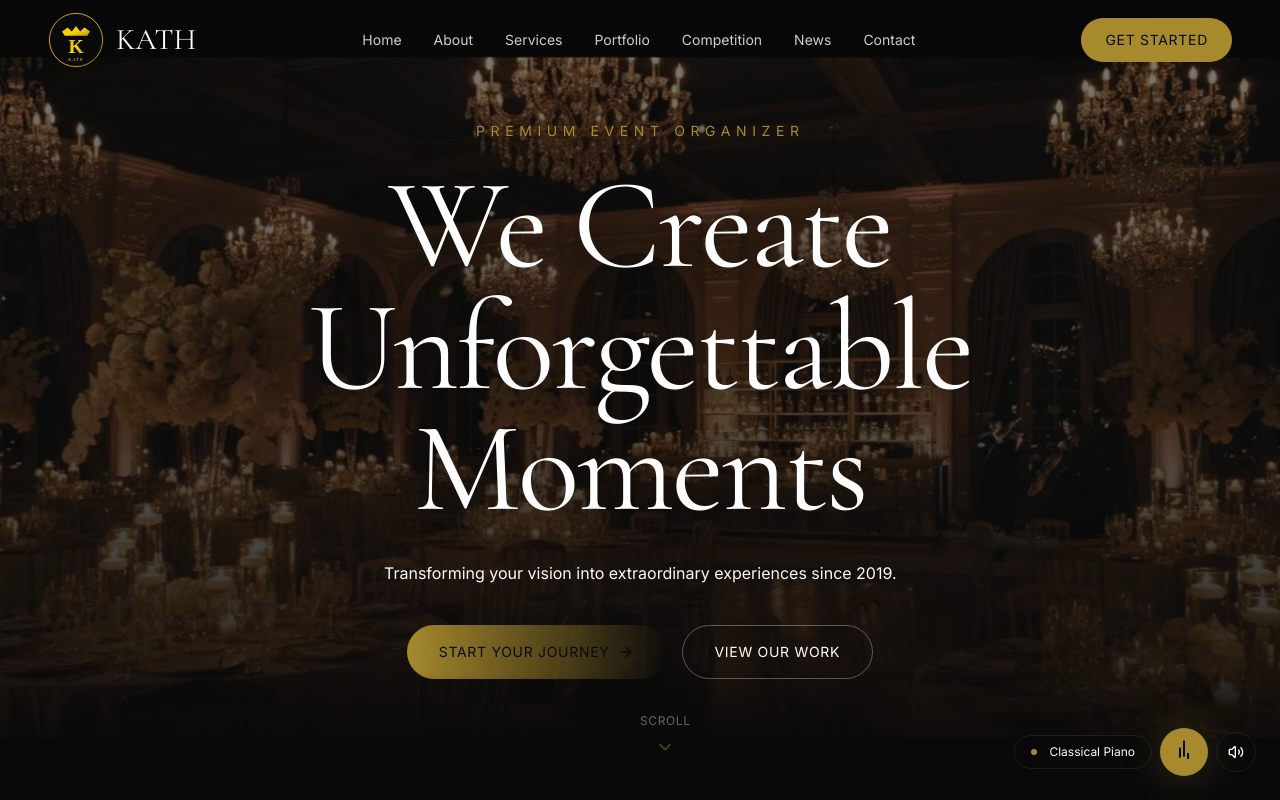
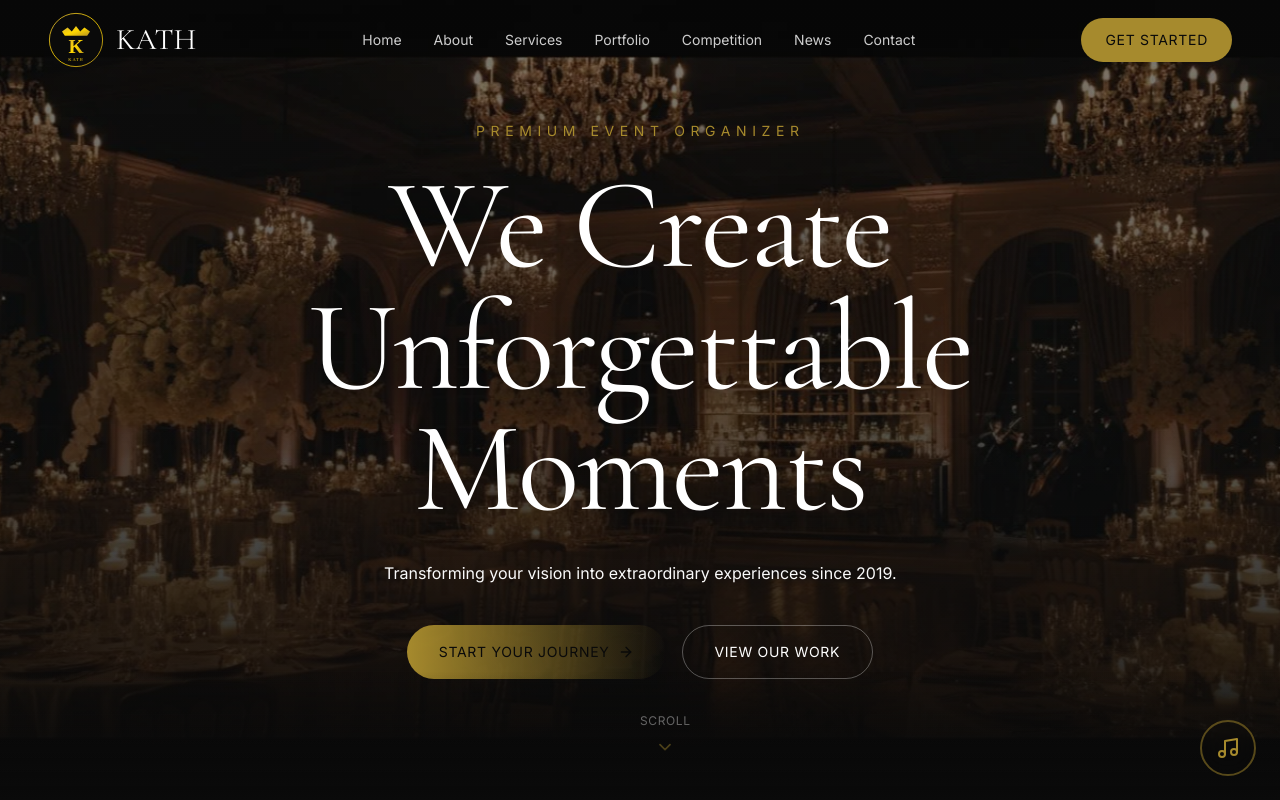
Before and after one commit to fauzan171/kath-landingPage, a React (Vite) app: page / in a window 1280 px wide. Shown: the top 800 px of the page. Built offline with nearby package versions, Linux system fonts and the light colour scheme.

Commit message:
fix: Simple music toggle button
- Remove autoplay, music starts paused
- Click music button to start playing
- Visualizer animation when playing
- Mute button appears when music is on

```diff
--- a/src/components/BackgroundMusic.tsx
+++ b/src/components/BackgroundMusic.tsx
@@ -5,82 +5,22 @@ const BackgroundMusic = () => {
   const audioRef = useRef<HTMLAudioElement | null>(null);
   const [isPlaying, setIsPlaying] = useState(false);
   const [isMuted, setIsMuted] = useState(false);
-  const intervalRef = useRef<ReturnType<typeof setInterval> | null>(null);
 
   useEffect(() => {
-    // Create audio element with autoplay attributes
-    const audio = document.createElement('audio');
-    audio.setAttribute('autoplay', 'true');
-    audio.setAttribute('loop', 'true');
-    audio.setAttribute('preload', 'auto');
+    // Create audio element tapi jangan autoplay
+    const audio = new Audio();
+    audio.loop = true;
     audio.volume = 0.4;
-    audio.muted = false;
+    audio.preload = 'auto';
 
     // Classical piano music
     audio.src = 'https://cdn.pixabay.com/download/audio/2022/05/27/audio_1808fbf07a.mp3?filename=classical-piano-101-bpm-121529.mp3';
 
-    document.body.appendChild(audio);
     audioRef.current = audio;
 
-    const startPlayback = () => {
-      if (audioRef.current && audioRef.current.paused) {
-        audioRef.current.play()
-          .then(() => {
-            setIsPlaying(true);
-            if (intervalRef.current) {
-              clearInterval(intervalRef.current);
-            }
-          })
-          .catch((err) => {
-            console.log('Autoplay blocked:', err);
-          });
-      }
-    };
-
-    // Try to play immediately
-    if (document.readyState === 'complete') {
-      startPlayback();
-    } else {
-      window.addEventListener('load', startPlayback);
-    }
-
-    // Keep trying every 2 seconds
-    intervalRef.current = setInterval(startPlayback, 2000);
-
-    // Also try on first click anywhere
-    const handleFirstClick = () => {
-      startPlayback();
-    };
-
-    document.addEventListener('click', handleFirstClick, { once: true });
-    document.addEventListener('touchstart', handleFirstClick, { once: true });
-
-    // Monitor audio state
-    const handlePlaying = () => setIsPlaying(true);
-    const handlePause = () => {
-      if (audioRef.current && !audioRef.current.ended) {
-        setIsPlaying(false);
-        // Try to resume if paused unexpectedly
-        setTimeout(startPlayback, 1000);
-      }
-    };
-
-    audio.addEventListener('playing', handlePlaying);
-    audio.addEventListener('pause', handlePause);
-    audio.addEventListener('canplay', startPlayback);
-
     return () => {
-      if (intervalRef.current) {
-        clearInterval(intervalRef.current);
-      }
-      window.removeEventListener('load', startPlayback);
-      document.removeEventListener('click', handleFirstClick);
-      document.removeEventListener('touchstart', handleFirstClick);
-      audio.removeEventListener('playing', handlePlaying);
-      audio.removeEventListener('pause', handlePause);
-      audio.removeEventListener('canplay', startPlayback);
       audio.pause();
-      audio.remove();
+      audio.src = '';
     };
   }, []);
 
@@ -92,7 +32,7 @@ const BackgroundMusic = () => {
       } else {
         audioRef.current.play()
           .then(() => setIsPlaying(true))
-          .catch(() => {});
+          .catch((err) => console.log('Play failed:', err));
       }
     }
   };
@@ -107,44 +47,32 @@ const BackgroundMusic = () => {
 
   return (
     <div className="fixed bottom-6 right-6 z-50 flex items-center gap-2">
-      {/* Track Info */}
-      <div className={`
-        hidden sm:flex items-center gap-3 px-4 py-2 rounded-full
-        bg-kath-dark-gray/80 backdrop-blur-md border border-kath-charcoal/50
-        transition-all duration-300 overflow-hidden
-        ${isPlaying ? 'opacity-100 max-w-[200px]' : 'opacity-0 max-w-0'}
-      `}>
-        <div className="w-1.5 h-1.5 rounded-full bg-kath-gold animate-pulse" />
-        <span className="font-body text-xs text-kath-off-white/80 truncate">
-          Classical Piano
-        </span>
-      </div>
-
-      {/* Control Button */}
+      {/* Main Play/Music Button */}
       <button
         onClick={togglePlay}
         className={`
-          relative w-12 h-12 rounded-full flex items-center justify-center
+          relative w-14 h-14 rounded-full flex items-center justify-center
           transition-all duration-300 touch-feedback
           ${isPlaying
-            ? 'bg-kath-gold text-kath-black shadow-gold'
-            : 'bg-kath-dark-gray/80 backdrop-blur-md border border-kath-charcoal/50 text-kath-white hover:border-kath-gold/50'
+            ? 'bg-kath-gold text-kath-black shadow-gold scale-110'
+            : 'bg-kath-dark-gray/90 backdrop-blur-md border-2 border-kath-gold/50 text-kath-gold hover:border-kath-gold hover:bg-kath-gold/10'
           }
         `}
         aria-label={isPlaying ? 'Pause music' : 'Play music'}
       >
         {isPlaying ? (
-          <div className="flex items-end gap-0.5 h-4">
-            <span className="w-0.5 bg-current animate-[bounce_1s_infinite]" style={{ height: '60%' }} />
-            <span className="w-0.5 bg-current animate-[bounce_1.2s_infinite]" style={{ height: '100%' }} />
-            <span className="w-0.5 bg-current animate-[bounce_0.8s_infinite]" style={{ height: '40%' }} />
+          <div className="flex items-end gap-0.5 h-5">
+            <span className="w-1 bg-current animate-[bounce_1s_infinite]" style={{ height: '60%' }} />
+            <span className="w-1 bg-current animate-[bounce_1.2s_infinite]" style={{ height: '100%' }} />
+            <span className="w-1 bg-current animate-[bounce_0.8s_infinite]" style={{ height: '40%' }} />
           </div>
         ) : (
-          <Music className="w-5 h-5" />
+          <Music className="w-6 h-6" />
         )}
       </button>
 
-      {/* Mute Button */}
+      {/* Mute Button - hanya muncul saat playing */}
+      {isPlaying && (
         <button
           onClick={toggleMute}
           className="w-10 h-10 rounded-full bg-kath-dark-gray/80 backdrop-blur-md border border-kath-charcoal/50 text-kath-white hover:border-kath-gold/50 transition-all duration-300 flex items-center justify-center touch-feedback"
@@ -152,6 +80,7 @@ const BackgroundMusic = () => {
         >
           {isMuted ? <VolumeX className="w-4 h-4" /> : <Volume2 className="w-4 h-4" />}
         </button>
+      )}
     </div>
   );
 };
```
Lines whose indentation alone changed are shown as unchanged.
